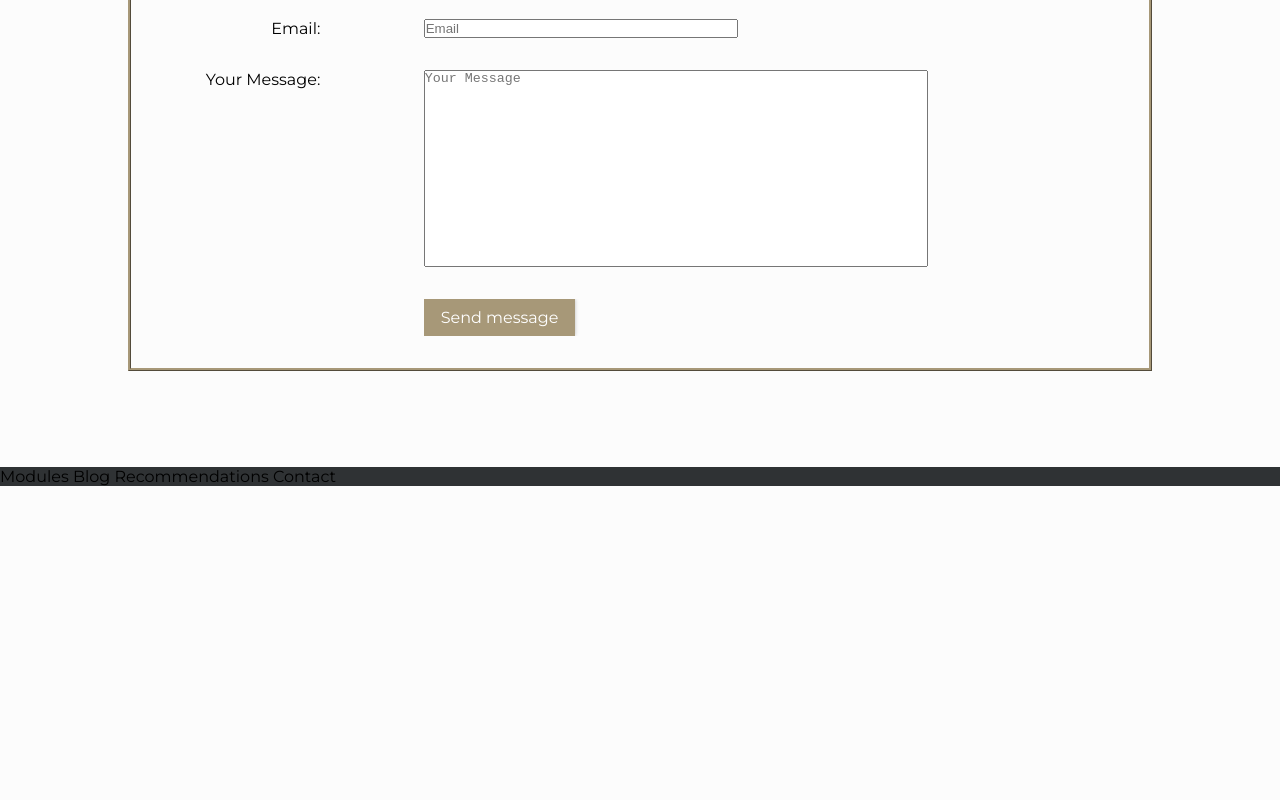
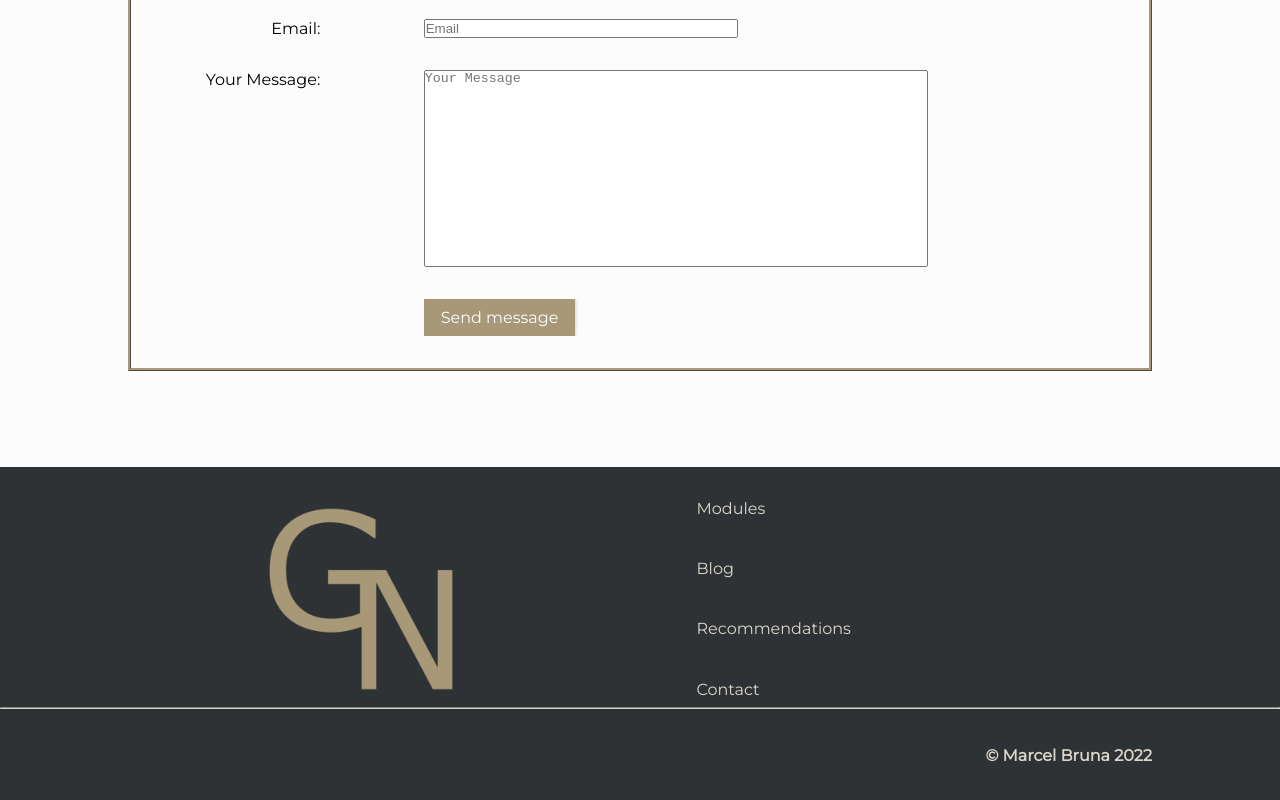
Before and after one commit to VictoriaStudios/gastronauti, a Next.js app: page / in a window 1280 px wide. Shown: the part 2330-3130 px from the top of the page. Before the commit the page ends 2816 px from the top, so only its background shows below. Built offline with nearby package versions, Linux system fonts and the light colour scheme; a web font is replaced by a local one.

Commit message:
Finished Footer

```diff
--- a/components/Footer.js
+++ b/components/Footer.js
@@ -1,15 +1,34 @@
 import styles from '../styles/Footer.module.css'
 import { scrollTo } from '../utilities/scrollTo'
+import Image from 'next/image'
 
 
 const Footer = (props) => {
+    const logoSize = 200
     return (
         <footer className={styles.footerWrapper}>
-            <a className={styles.navElement} onClick={() => scrollTo(props.scrollRefs.kassenRef)}> Modules </a>
-            <a className={styles.navElement} onClick={() => scrollTo(props.scrollRefs.blogRef)}> Blog </a>
-            <a className={styles.navElement} onClick={() => scrollTo(props.scrollRefs.empfehlungsRef)}> Recommendations </a>
-            <a className={styles.navElement} onClick={() => scrollTo(props.scrollRefs.kontaktRef)}> Contact </a>
+            <section className={styles.footerBody}>
+                <div className={styles.footerLogoWrapper}>
+                    <Image
+                        src='/logo.png'
+                        width={logoSize}
+                        height={logoSize}
+
+                    />
+                </div>
+                <div style={{ width: '10%' }} />
+                <div className={styles.footerNav}>
+                    <a className={styles.navElement} onClick={() => scrollTo(props.scrollRefs.kassenRef)}> Modules </a>
+                    <a className={styles.navElement} onClick={() => scrollTo(props.scrollRefs.blogRef)}> Blog </a>
+                    <a className={styles.navElement} onClick={() => scrollTo(props.scrollRefs.empfehlungsRef)}> Recommendations </a>
+                    <a className={styles.navElement} onClick={() => scrollTo(props.scrollRefs.kontaktRef)}> Contact </a>
+                </div>
+            </section>
+            <hr style={{ borderColor: '#DBD6CC'}}/>
+            <h4 className={styles.footerSignature}>© Marcel Bruna 2022</h4>
+
         </footer>
+
     )
 }
 
--- a/styles/Footer.module.css
+++ b/styles/Footer.module.css
@@ -2,4 +2,45 @@
     position: relative;
     width: 100vw;
     background-color: #2F3234;
+    padding-top: 2rem;
+    padding-bottom: 2rem;
 }
+
+.footerBody {
+    margin: auto;
+    display: flex;
+    width: 80%;
+    justify-content: space-around;
+}
+
+.footerLogoWrapper {
+    display: flex;
+    justify-content: center;
+    width: 50%;
+}
+
+
+.footerNav {
+    display: flex;
+    flex-direction: column;
+    width: 50%;
+    justify-content: space-between;
+}
+
+.navElement {
+    color: var(--color-secondary);
+    padding-left: 10px;
+    padding-right: 10px;
+}
+
+.navElement:hover {
+    color: var(--color-primary);
+    cursor: pointer;
+}
+
+.footerSignature {
+    width: 90%;
+    color: var(--color-secondary);
+    text-align: right;
+    padding-top: 1rem;
+}
```
